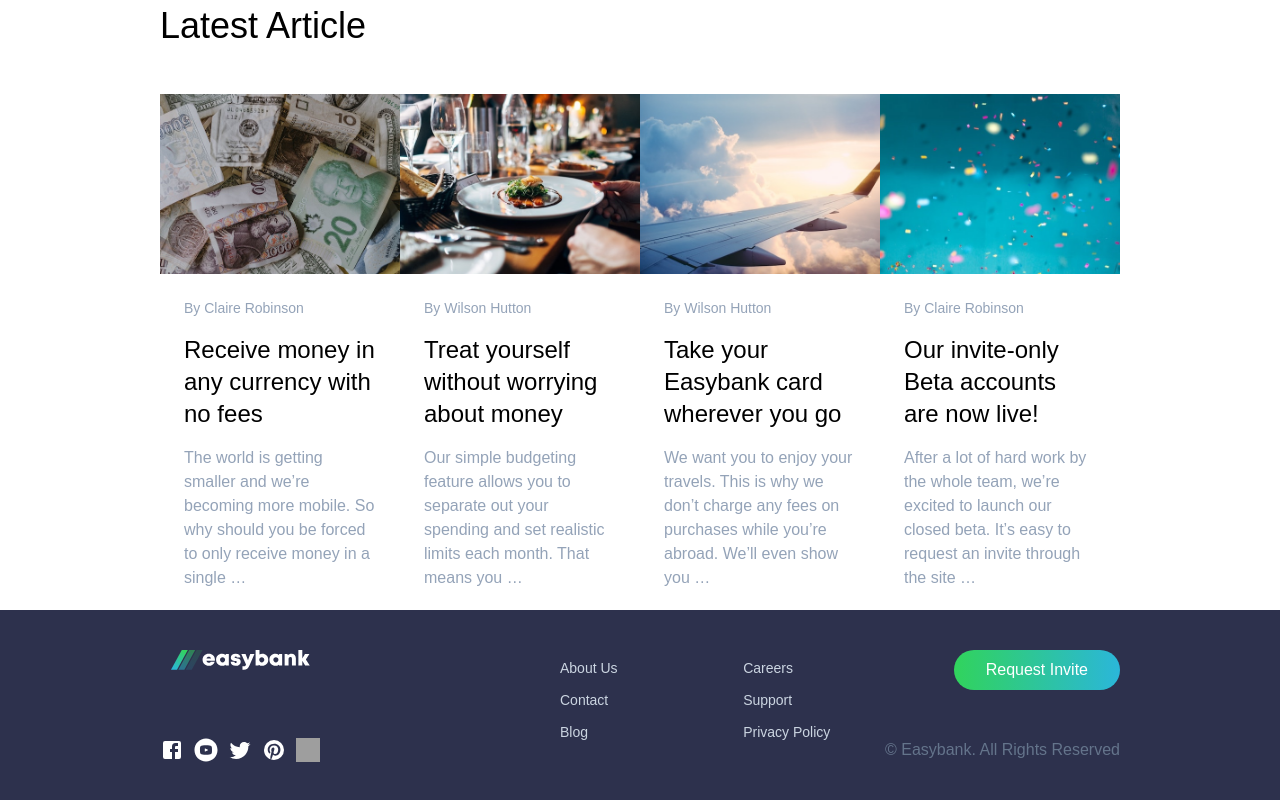
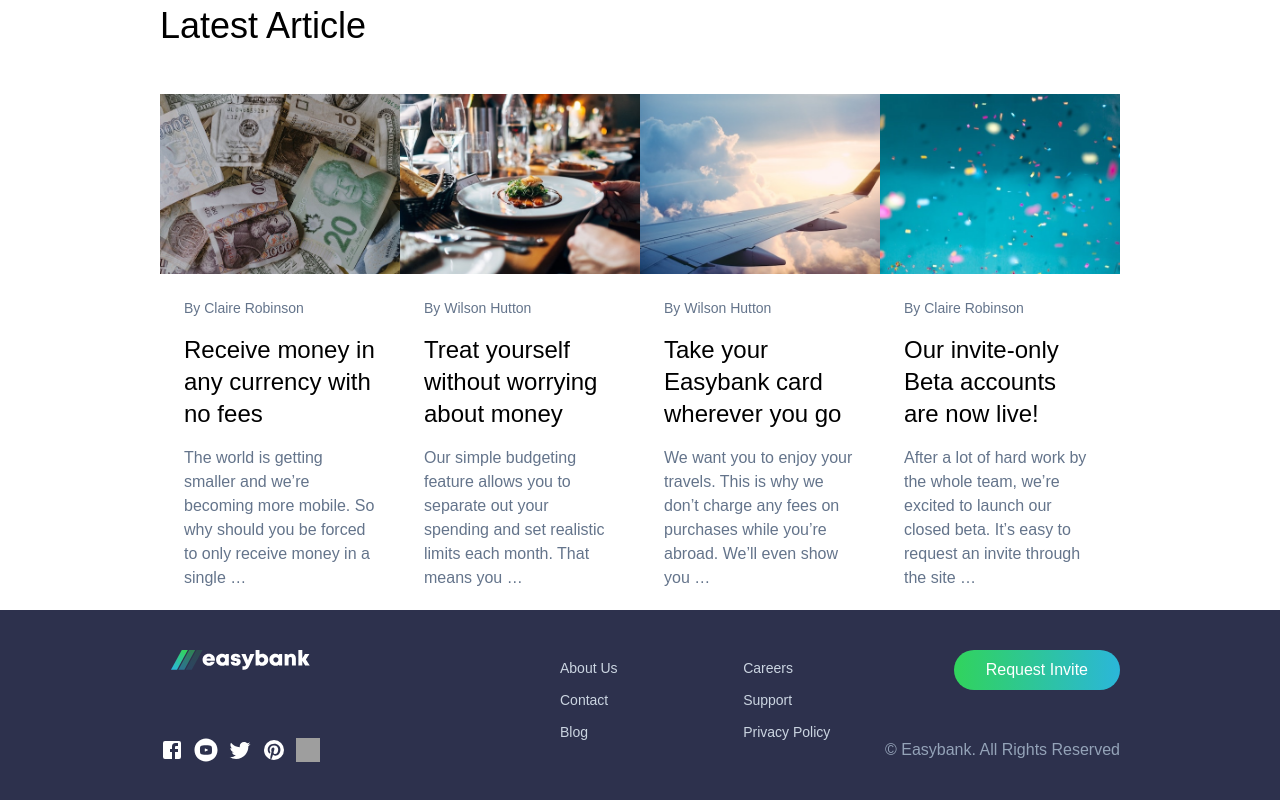
Before and after one commit to draristizabalr/EasyBankProof, a React (Vite) app: page / in a window 1280 px wide. Shown: the part 1322-2122 px from the top of the page. Built offline with nearby package versions, Linux system fonts and the light colour scheme; grey boxes are pictures that could not be loaded.

Commit message:
Create animations and better contrast colors

```diff
--- a/src/components/CardArticle.jsx
+++ b/src/components/CardArticle.jsx
@@ -15,13 +15,13 @@ export function CardArticle ({ articles }) {
               className='w-full aspect-[4/3] object-cover'
             />
             <div className='h-64 p-6 flex flex-col gap-4'>
-              <h4 className='text-slate-400 text-sm'>
+              <h4 className='text-slate-500 text-sm'>
                 By {article.autor}
               </h4>
               <h3 className='text-2xl font-medium'>
                 {article.title}
               </h3>
-              <p className='text-md text-slate-400'>
+              <p className='text-md text-slate-500'>
                 {article.body}
               </p>
             </div>
--- a/src/components/sections/Footer.jsx
+++ b/src/components/sections/Footer.jsx
@@ -35,7 +35,7 @@ export function Footer () {
         <button className='gradient-button'>
           Request Invite
         </button>
-        <p className='text-slate-500'>
+        <p className='text-slate-400'>
           © Easybank. All Rights Reserved
         </p>
       </div>
--- a/src/components/sections/Header.jsx
+++ b/src/components/sections/Header.jsx
@@ -24,14 +24,22 @@ export function Header () {
     }
   ]
 
+  const activeLink = (e) => {
+    const navChild = document.querySelectorAll('.nav-child')
+    navChild.forEach(item => {
+      item.classList.remove('active')
+    })
+    e.currentTarget.classList.add('active')
+  }
+
   return (
     <header className='h-16 z-30 px-40 bg-white sticky top-0 flex justify-between items-center'>
       <img src='/images/logo.svg' alt='easybank' />
-      <nav className='nav'>
+      <nav className='h-full nav'>
         <ul className='nav-child gap-8'>
           {
             navItems.map((item, index) => (
-              <li key={index + item.name} className='nav-child active:border-b-2 border-LimeGreen'>
+              <li key={index + item.name} className='nav-child' onClick={(e) => activeLink(e)}>
                 <Link to={item.href}>{item.name}</Link>
               </li>
             ))
--- a/src/index.css
+++ b/src/index.css
@@ -17,6 +17,9 @@
     justify-content: center;
     align-items: center;
   }
+  .nav-child.active {
+    border-bottom: 2px solid hsl(136, 65%, 51%);
+  }
   .gradient-button {
     width: fit-content;
     background: linear-gradient(to right, hsl(136, 65%, 51%), hsl(192, 70%, 51%));
@@ -25,4 +28,7 @@
     border-radius: 99999px;
     padding: 0.5rem 2rem;
   }
+  .gradient-button:active {
+    transform: scale(0.98);
+  }
 }
```
